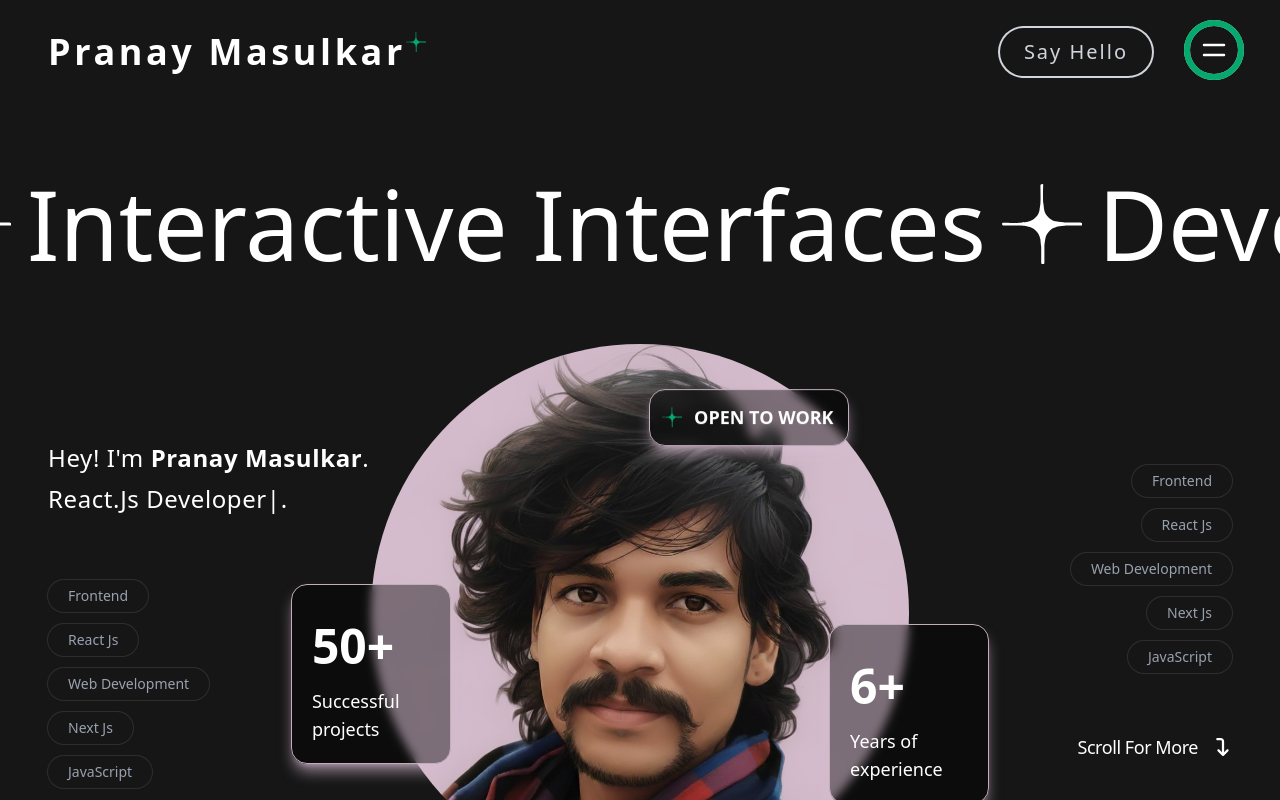
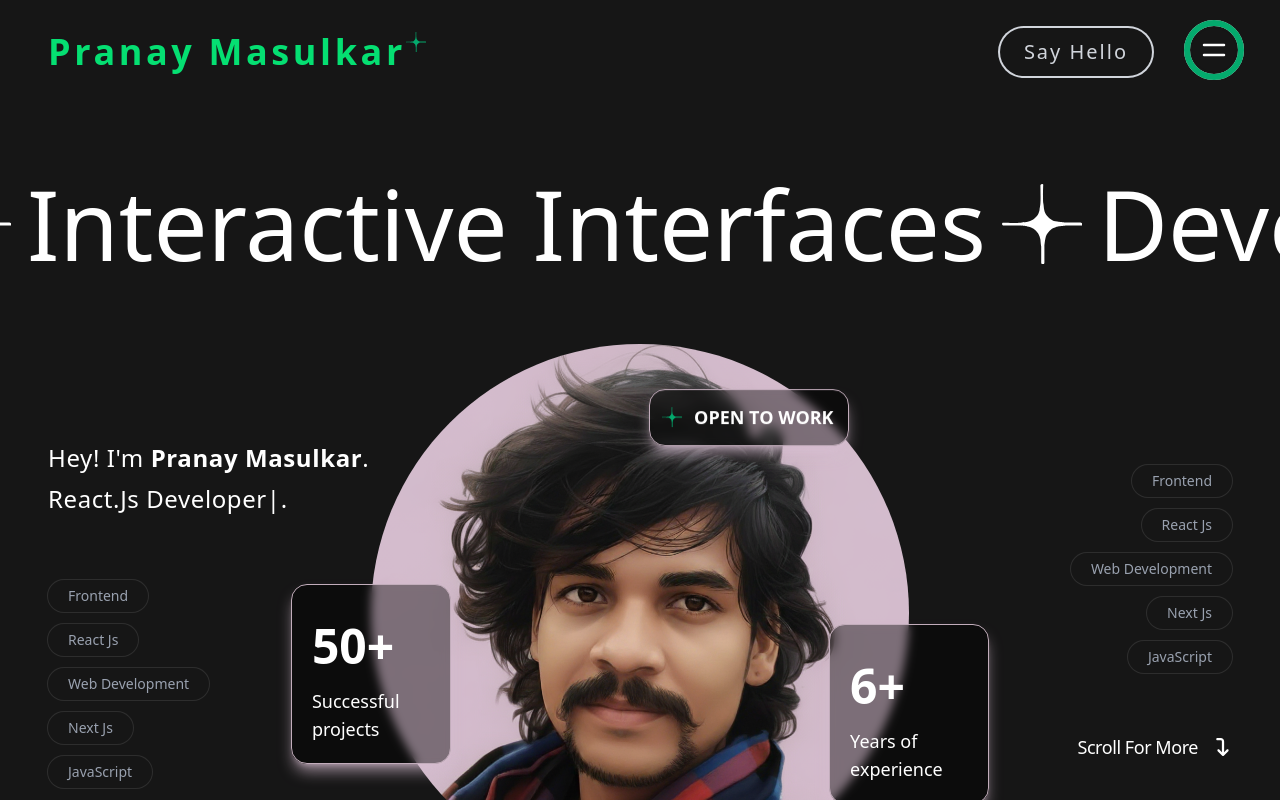
Before and after one commit to pranaymasulkar/pranaymasulkar, a React (Vite) app: page / in a window 1280 px wide. Shown: the top 800 px of the page. Built offline with nearby package versions, Linux system fonts and the light colour scheme; a web font is replaced by a local one.

Commit message:
update the layout settings

```diff
--- a/src/layout/Header.jsx
+++ b/src/layout/Header.jsx
@@ -39,7 +39,7 @@ const Header = () => {
         <>
             <header className="relative w-full h-10 flex justify-between items-center text bg-[#161616] text-white z-50 py-13 px-4 sm:px-5 md:px-10 lg:px-12 xl:px-12 2xl:px-13">
                 {/* Logo */}
-                <div className="text-xl text-red sm:text-2xl sm:text-white md:text-4xl md:text-green font-black tracking-widest capitalize ">
+                <div className="text-xl text-red-600 sm:text-2xl sm:text-white md:text-4xl md:text-green-400 font-black tracking-widest capitalize ">
                     <Link to="/" className="flex justify-start"><span>pranay masulkar </span><span className="text-[#04AA6D]"><StarImage /></span></Link>
                 </div>
                 <Link to="/contact" className="hidden md:block me-20 rounded-full tracking-widest px-6 py-3 text-xl/6 text-gray-300 hover:text-white ring-2 ring-gray-300 hover:ring-white">
```
